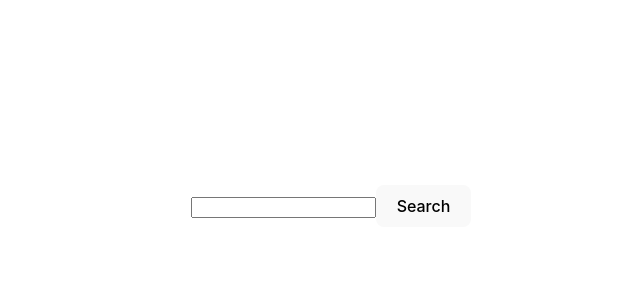
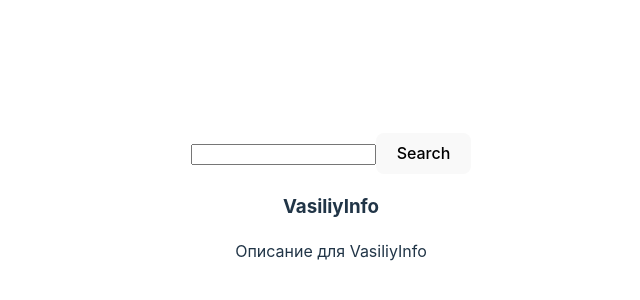
Before and after one commit to smit467bs/rs-react-app, a React (Vite) app in the folder rs-react-app/: page / in a window 1280 px wide. Shown: the part 194-494 px from the top of the page, without its empty margins (309-949 px from the left). Built offline with nearby package versions, Linux system fonts and the light colour scheme.

Commit message:
feat: create component Card

```diff
--- a/rs-react-app/src/App.tsx
+++ b/rs-react-app/src/App.tsx
@@ -1,11 +1,13 @@
 import './App.css';
 import { Search } from './components/search/search.tsx';
+import { Card } from './components/card/Card.tsx';
 
 function App() {
 
   return (
     <>
       <Search />
+      <Card name={'VasiliyInfo'} />
     </>
   );
 }
--- /dev/null
+++ b/rs-react-app/src/components/card/Card.tsx
@@ -0,0 +1,18 @@
+import { Component } from 'react';
+
+interface Props {
+  name: string;
+}
+
+export class Card extends Component<Props> {
+
+  render() {
+    return (
+      <div>
+        <h3>{this.props.name}</h3>
+        <p>Описание для {this.props.name}</p>
+      </div>
+    );
+  }
+
+}
```
